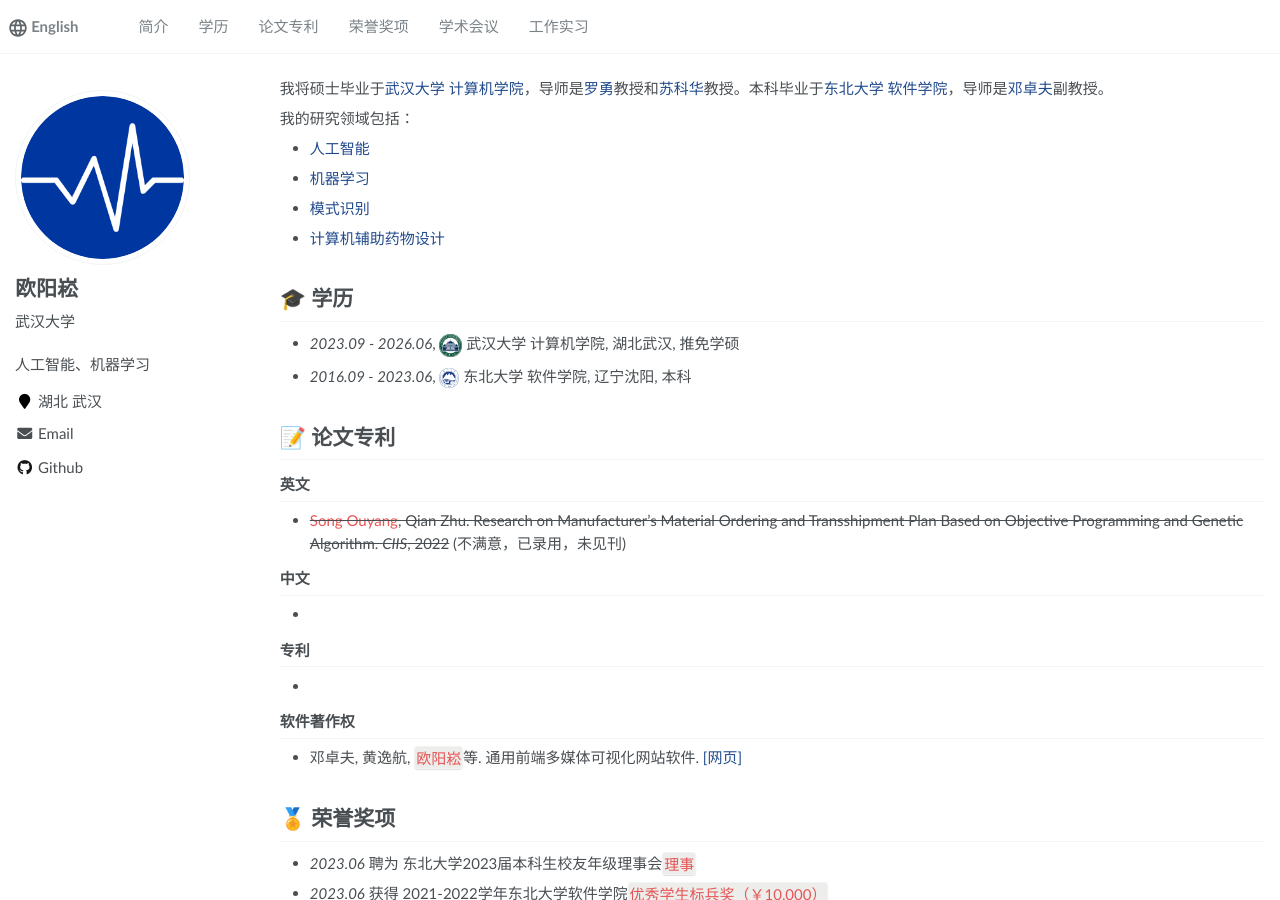
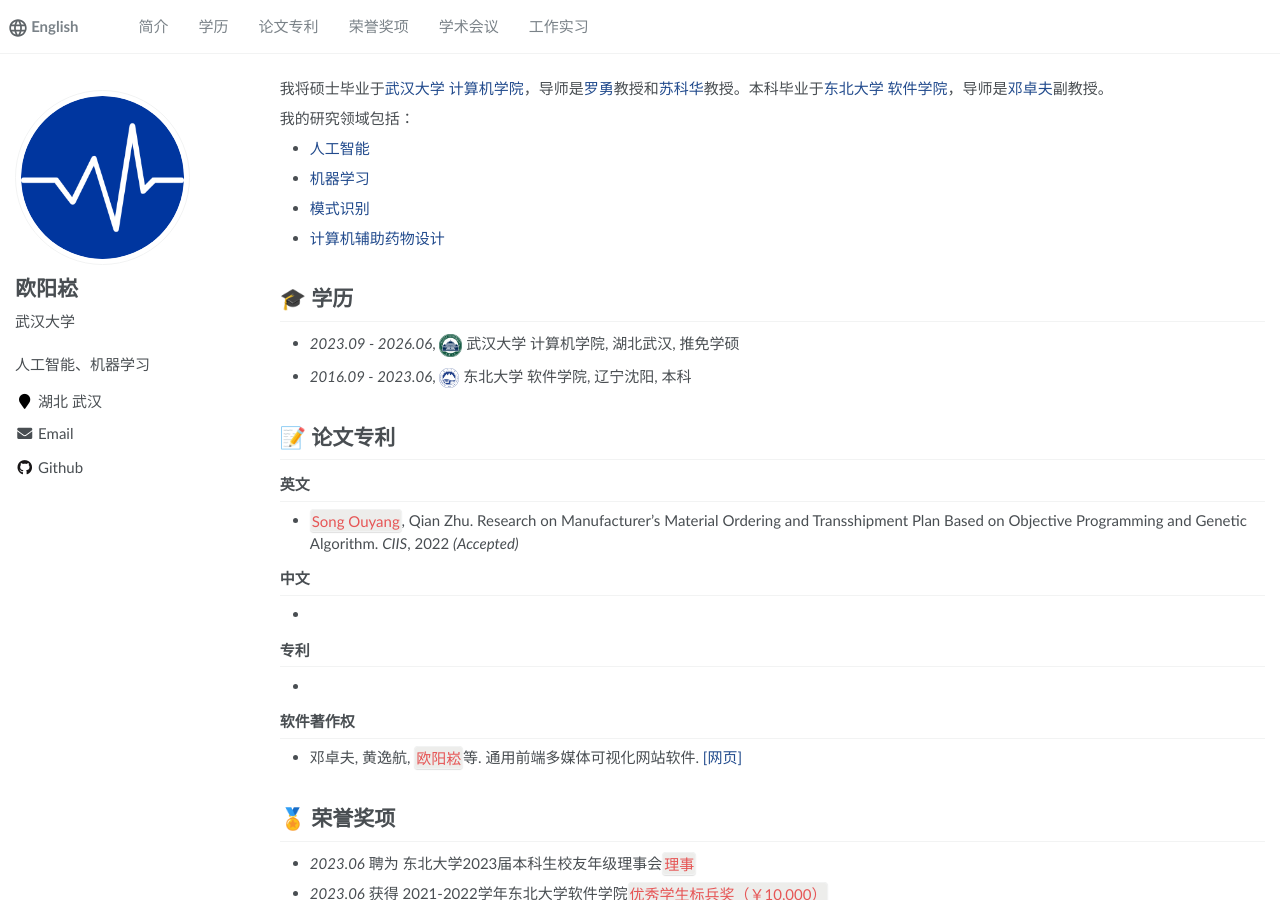
Before and after one commit to Gift-OYS/Gift-OYS.github.io, a Jekyll site: the page built from _pages/about.md, in a window 1280 px wide and 900 px high. Built offline with Jekyll 4.4.1, drawn with Linux system fonts in a browser that asks for light colours.

Commit message:
Update about.md

```diff
--- a/_pages/about.md
+++ b/_pages/about.md
@@ -31,7 +31,7 @@ redirect_from:
 ### 英文
 ---
 
--	~~`Song Ouyang`, Qian Zhu. Research on Manufacturer’s Material Ordering and Transshipment Plan Based on Objective Programming and Genetic Algorithm. *CIIS*, 2022~~ (不满意，已录用，未见刊)
+-	`Song Ouyang`, Qian Zhu. Research on Manufacturer’s Material Ordering and Transshipment Plan Based on Objective Programming and Genetic Algorithm. *CIIS*, 2022 *(Accepted)*
 
 ### 中文
 ---
```
